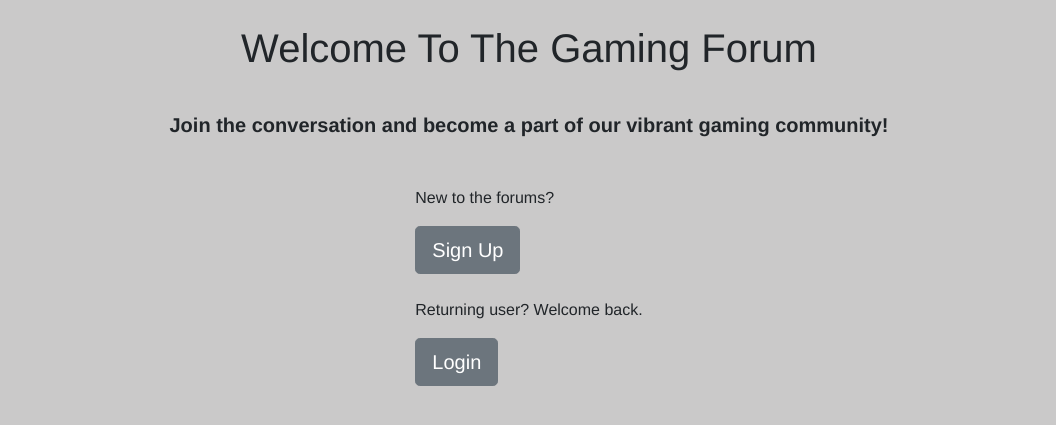
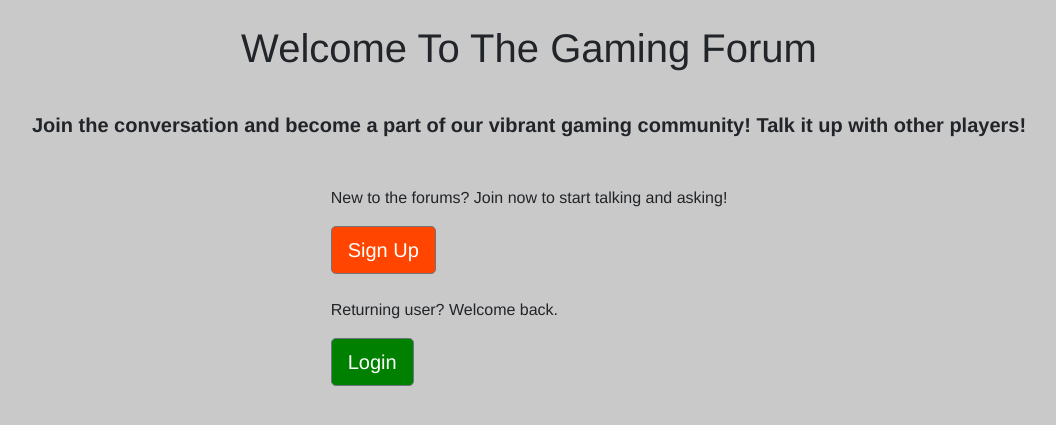
Before and after one commit to GabrielNavata/CSE-106-Final-Project, a Python web app: template ForumApp/templates/landing.html in a window 1280 px wide. Shown: the part 76-501 px from the top of the page, without its empty margins (111-1167 px from the left). Run offline with Jinja, Linux system fonts and the light colour scheme; the template is opened without the code that fills it, so the values that code supplies are empty; some libraries are stand-ins or nearby versions.

Commit message:
Added colors and buttons

```diff
--- a/ForumApp/static/css/style.css
+++ b/ForumApp/static/css/style.css
@@ -132,3 +132,19 @@ ul, ol {
 #video_title{
   color: blue;
 }
+
+#newforum{
+  background-color: orange;
+}
+
+#signupbutton{
+  background-color: orangered;
+}
+
+#loginbutton{
+  background-color: green;
+}
+
+#newforumcreate{
+  background-color: yellowgreen;
+}
--- a/ForumApp/templates/browse.html
+++ b/ForumApp/templates/browse.html
@@ -51,7 +51,7 @@
       </form>
     {% endif %}
 
-    <a href = "{{url_for('views.create')}}" class = "btn btn-secondary btn-lg " role = "button">Create Post</a>
+    <a href = "{{url_for('views.create')}}" id = "newforum" class = "btn btn-secondary btn-lg " role = "button">New Post</a>
 
     {% if not posts %}
     <p>
--- a/ForumApp/templates/create.html
+++ b/ForumApp/templates/create.html
@@ -12,7 +12,7 @@
   <body>
     <br>
     <div class = 'container'>
-    <h1>Create Post</h1>
+    <h1>New Post</h1>
     </div>
     <div class = 'container'>
     <form method="POST">
@@ -25,7 +25,7 @@
       <label for="content">Content:</label>
       <textarea name="content" id="content" class="form-control" rows = "3"></textarea><br>
 
-      <input type="submit" value="Create Post" class="btn btn-secondary btn">
+      <input type="submit" id = "newforumcreate" value="Create Post" class="btn btn-secondary btn">
     </form>
     </div>
   </body>
--- a/ForumApp/templates/landing.html
+++ b/ForumApp/templates/landing.html
@@ -20,16 +20,16 @@
 
     <div class = "description">
       <p>
-        Join the conversation and become a part of our vibrant gaming community!
+        Join the conversation and become a part of our vibrant gaming community! Talk it up with other players!
       </p>
     </div>
   <div class="index_container">
       <span>
-      <p>New to the forums?</p>
-      <a href="{{ url_for('auth.sign_up') }}" class="btn btn-secondary btn-lg " role="button" >Sign Up</a><br><br>
+      <p>New to the forums? Join now to start talking and asking!</p>
+      <a href="{{ url_for('auth.sign_up') }}" id = "signupbutton" class="btn btn-secondary btn-lg " role="button" >Sign Up</a><br><br>
 
       <p>Returning user? Welcome back.</p>
-      <a href="{{ url_for('auth.login') }}" class="btn btn-secondary btn-lg " role="button" >Login</a>
+      <a href="{{ url_for('auth.login') }}" id = "loginbutton" class="btn btn-secondary btn-lg " role="button" >Login</a>
     </span>
   </div>
 
```
